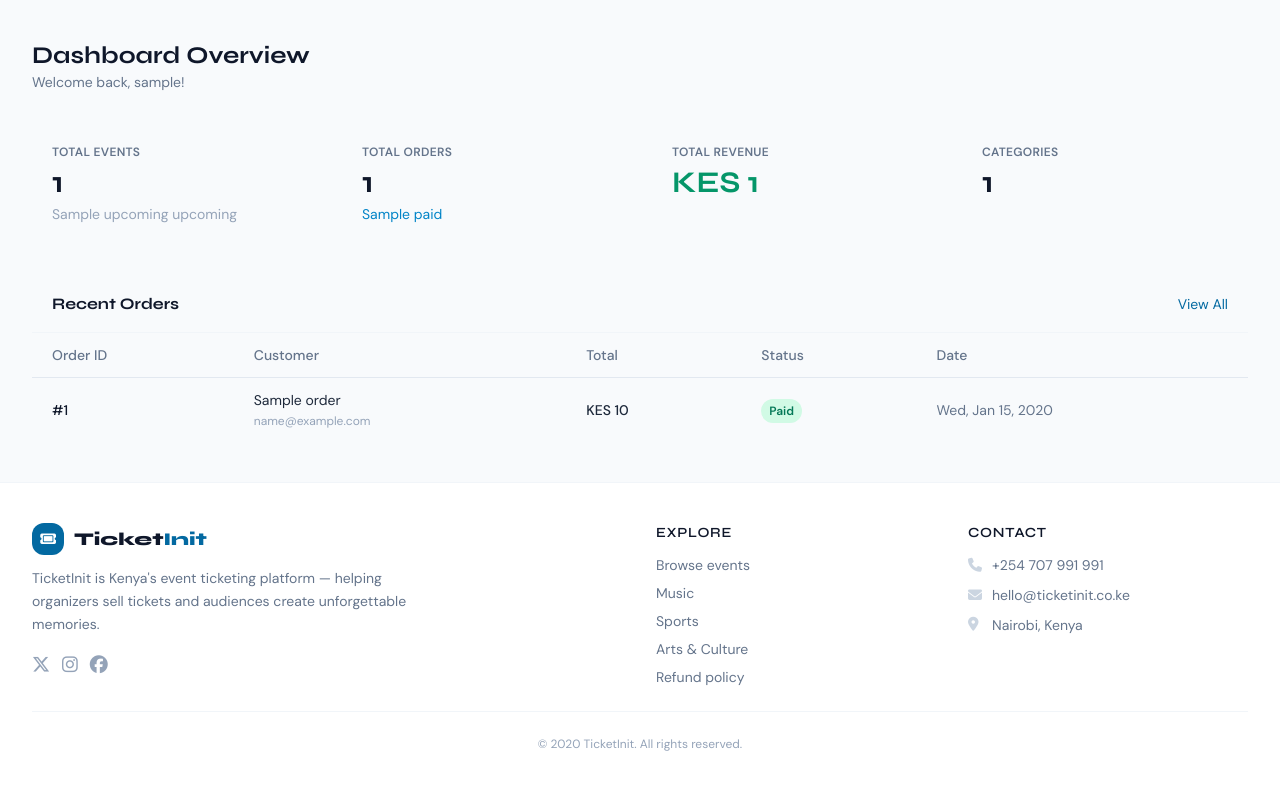
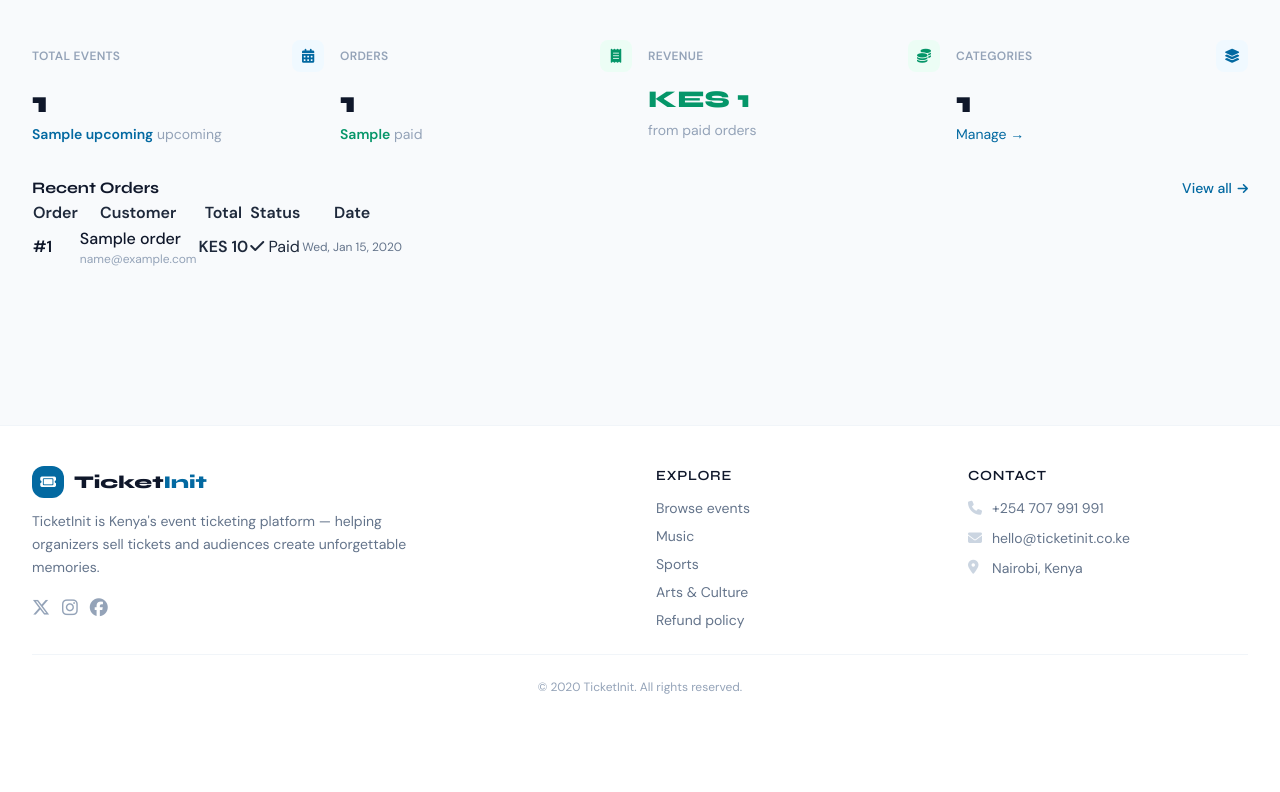
Before and after one commit to samsonthomas951/TicketInit, a FastAPI app: template app/templates/admin/dashboard.html in a window 1280 px wide. Shown: the part 65-857 px from the top of the page. After the commit the page ends 759 px from the top, so only its background shows below. Run offline with FastAPI, Linux system fonts and the light colour scheme; the template is opened without the code that fills it: most values are stand-ins (such as "Sample title", 1, 10 or a date in 2020); some libraries are stand-ins or nearby versions.

Commit message:
Update dashboard.html

```diff
--- a/app/templates/admin/dashboard.html
+++ b/app/templates/admin/dashboard.html
@@ -1,73 +1,129 @@
 {% extends "base.html" %}
 {% block title %}Dashboard{% endblock %}
 
+{% block page_header %}
+<div>
+  <h1 class="font-display font-bold text-lg text-ink-900 leading-tight">Dashboard</h1>
+  <p class="text-xs text-ink-400">Welcome back, {{ admin.username }}!</p>
+</div>
+{% endblock %}
+
+{% block header_actions %}
+<a href="/admin/events/new" class="btn btn-brand btn-sm">
+  <i class="fa-solid fa-plus"></i>
+  <span class="hidden sm:inline">New Event</span>
+</a>
+{% endblock %}
+
 {% block content %}
-<div class="mb-8">
-  <h1 class="text-2xl font-display font-bold text-ink-900">Dashboard Overview</h1>
-  <p class="text-ink-500 text-sm">Welcome back, {{ admin.username }}!</p>
+
+<div class="grid grid-cols-2 lg:grid-cols-4 gap-4 mb-8">
+
+  <div class="card card-body flex flex-col gap-1">
+    <div class="flex items-center justify-between mb-2">
+      <span class="text-xs font-semibold text-ink-400 uppercase tracking-wide">Total Events</span>
+      <span class="w-8 h-8 rounded-lg bg-brand-50 flex items-center justify-center">
+        <i class="fa-solid fa-calendar-days text-brand-700 text-sm"></i>
+      </span>
+    </div>
+    <div class="font-display font-extrabold text-3xl text-ink-900">{{ total_events }}</div>
+    <div class="text-sm text-ink-400">
+      <span class="text-brand-700 font-semibold">{{ upcoming }}</span> upcoming
+    </div>
+  </div>
+
+  <div class="card card-body flex flex-col gap-1">
+    <div class="flex items-center justify-between mb-2">
+      <span class="text-xs font-semibold text-ink-400 uppercase tracking-wide">Orders</span>
+      <span class="w-8 h-8 rounded-lg bg-emerald-50 flex items-center justify-center">
+        <i class="fa-solid fa-receipt text-emerald-600 text-sm"></i>
+      </span>
+    </div>
+    <div class="font-display font-extrabold text-3xl text-ink-900">{{ total_orders }}</div>
+    <div class="text-sm text-ink-400">
+      <span class="text-emerald-600 font-semibold">{{ paid_orders }}</span> paid
+    </div>
+  </div>
+
+  <div class="card card-body flex flex-col gap-1">
+    <div class="flex items-center justify-between mb-2">
+      <span class="text-xs font-semibold text-ink-400 uppercase tracking-wide">Revenue</span>
+      <span class="w-8 h-8 rounded-lg bg-emerald-50 flex items-center justify-center">
+        <i class="fa-solid fa-coins text-emerald-600 text-sm"></i>
+      </span>
+    </div>
+    <div class="font-display font-extrabold text-2xl text-emerald-600">
+      {{ total_revenue | fmt_price }}
+    </div>
+    <div class="text-sm text-ink-400">from paid orders</div>
+  </div>
+
+  <div class="card card-body flex flex-col gap-1">
+    <div class="flex items-center justify-between mb-2">
+      <span class="text-xs font-semibold text-ink-400 uppercase tracking-wide">Categories</span>
+      <span class="w-8 h-8 rounded-lg bg-brand-50 flex items-center justify-center">
+        <i class="fa-solid fa-layer-group text-brand-700 text-sm"></i>
+      </span>
+    </div>
+    <div class="font-display font-extrabold text-3xl text-ink-900">{{ categories | length }}</div>
+    <a href="/admin/categories" class="text-sm text-brand-700 hover:underline">Manage →</a>
+  </div>
+
 </div>
 
-<!-- Stats Grid -->
-<div class="grid grid-cols-1 sm:grid-cols-2 lg:grid-cols-4 gap-6 mb-8">
-  <div class="card p-5">
-    <div class="text-ink-500 text-xs font-semibold uppercase tracking-wide mb-1">Total Events</div>
-    <div class="text-3xl font-display font-bold text-ink-900">{{ total_events }}</div>
-    <div class="text-sm text-ink-400 mt-1">{{ upcoming }} upcoming</div>
+<div class="card overflow-hidden">
+  <div class="card-head flex items-center justify-between">
+    <h2 class="font-display font-bold text-ink-900">Recent Orders</h2>
+    <a href="/admin/orders" class="text-sm text-brand-700 hover:underline font-medium">
+      View all <i class="fa-solid fa-arrow-right text-xs ml-0.5"></i>
+    </a>
   </div>
-  <div class="card p-5">
-    <div class="text-ink-500 text-xs font-semibold uppercase tracking-wide mb-1">Total Orders</div>
-    <div class="text-3xl font-display font-bold text-ink-900">{{ total_orders }}</div>
-    <div class="text-sm text-brand-600 mt-1">{{ paid_orders }} paid</div>
-  </div>
-  <div class="card p-5">
-    <div class="text-ink-500 text-xs font-semibold uppercase tracking-wide mb-1">Total Revenue</div>
-    <div class="text-3xl font-display font-bold text-emerald-600">{{ total_revenue | fmt_price }}</div>
-  </div>
-  <div class="card p-5">
-    <div class="text-ink-500 text-xs font-semibold uppercase tracking-wide mb-1">Categories</div>
-    <div class="text-3xl font-display font-bold text-ink-900">{{ categories | length }}</div>
-  </div>
-</div>
 
-<!-- Recent Orders -->
-<div class="card">
-  <div class="px-5 py-4 border-b border-ink-100 flex justify-between items-center">
-    <h3 class="font-display font-bold text-ink-900">Recent Orders</h3>
-    <a href='' class="text-sm text-brand-700 hover:underline">View All</a>
-  </div>
   <div class="overflow-x-auto">
-    <table class="w-full text-left text-sm">
-      <thead class="bg-ink-50 text-ink-500 border-b border-ink-200">
+    <table class="data-table">
+      <thead>
         <tr>
-          <th class="px-5 py-3 font-medium">Order ID</th>
-          <th class="px-5 py-3 font-medium">Customer</th>
-          <th class="px-5 py-3 font-medium">Total</th>
-          <th class="px-5 py-3 font-medium">Status</th>
-          <th class="px-5 py-3 font-medium">Date</th>
+          <th>Order</th>
+          <th>Customer</th>
+          <th>Total</th>
+          <th>Status</th>
+          <th>Date</th>
         </tr>
       </thead>
-      <tbody class="divide-y divide-ink-100">
+      <tbody>
         {% for order in recent_orders %}
-        <tr class="hover:bg-ink-50 transition-colors">
-          <td class="px-5 py-3 font-medium text-ink-900">#{{ order.id }}</td>
-          <td class="px-5 py-3">{{ order.name }}<br/><span class="text-xs text-ink-400">{{ order.email }}</span></td>
-          <td class="px-5 py-3 font-medium">{{ order.total | fmt_price }}</td>
-          <td class="px-5 py-3">
-            <span class="px-2 py-1 text-xs font-semibold rounded-full
-              {% if order.status == 'paid' %}bg-emerald-100 text-emerald-700
-              {% elif order.status == 'processing' %}bg-amber-100 text-amber-700
-              {% elif order.status == 'failed' %}bg-red-100 text-red-700
-              {% else %}bg-ink-100 text-ink-700{% endif %}">
+        <tr>
+          <td>
+            <span class="font-semibold text-ink-900">#{{ order.id }}</span>
+          </td>
+          <td>
+            <div class="font-medium text-ink-900">{{ order.name }}</div>
+            <div class="text-xs text-ink-400">{{ order.email }}</div>
+          </td>
+          <td class="font-semibold">{{ order.total | fmt_price }}</td>
+          <td>
+            <span class="badge
+              {% if order.status == 'paid' %}badge-paid
+              {% elif order.status == 'processing' %}badge-processing
+              {% elif order.status == 'failed' %}badge-failed
+              {% else %}badge-draft{% endif %}">
+              {% if order.status == 'paid' %}<i class="fa-solid fa-check"></i>
+              {% elif order.status == 'processing' %}<i class="fa-solid fa-spinner fa-spin"></i>
+              {% elif order.status == 'failed' %}<i class="fa-solid fa-xmark"></i>
+              {% else %}<i class="fa-regular fa-clock"></i>{% endif %}
               {{ order.status | title }}
             </span>
           </td>
-          <td class="px-5 py-3 text-ink-500">{{ order.created_at | fmt_date }}</td>
+          <td class="text-ink-500 text-xs">{{ order.created_at | fmt_date }}</td>
         </tr>
         {% else %}
-        <tr><td colspan="5" class="px-5 py-8 text-center text-ink-500">No recent orders found.</td></tr>
+        <tr>
+          <td colspan="5" class="text-center py-10 text-ink-400">No recent orders.</td>
+        </tr>
         {% endfor %}
       </tbody>
     </table>
   </div>
 </div>
+
 {% endblock %}
```
